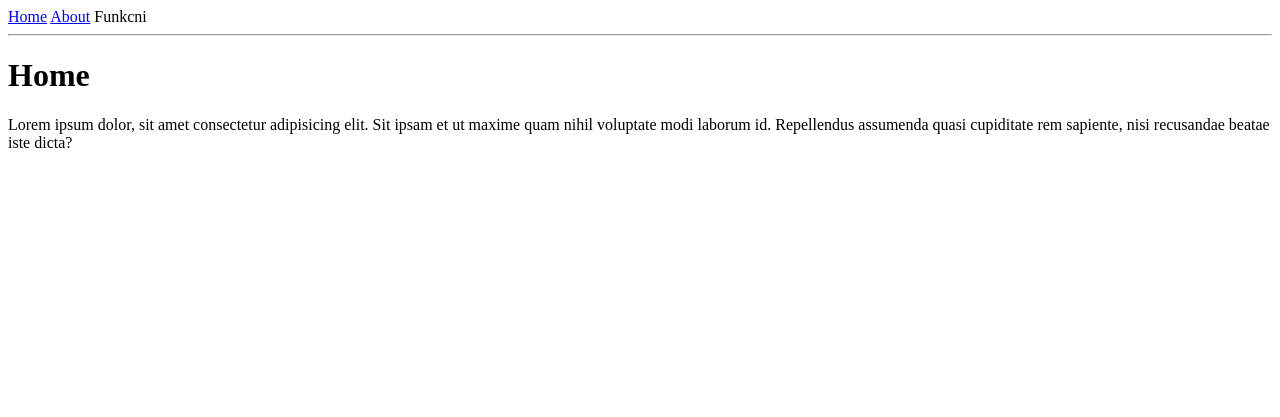
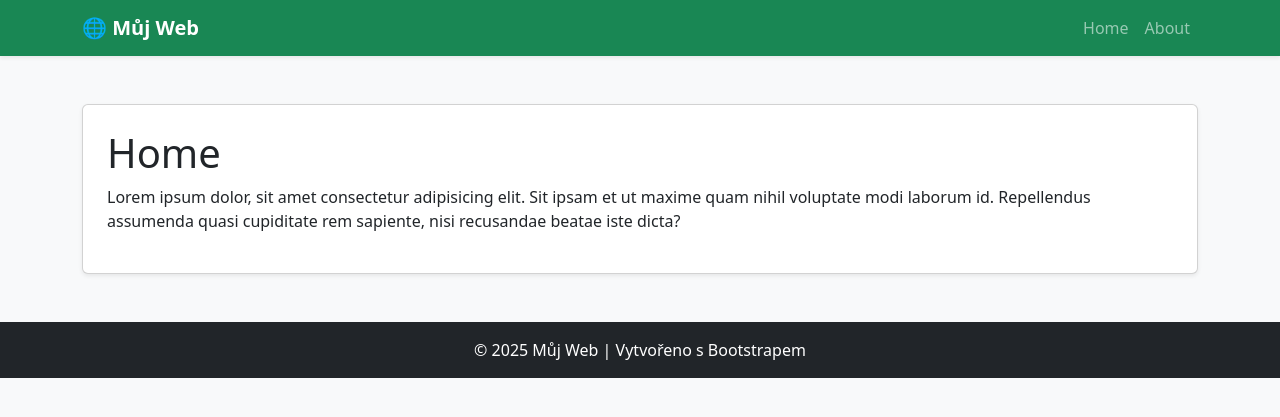
Before and after one commit to Viktor789-k/2025_wt_prj_meca, a Django app: page / in a window 1280 px wide. Shown: the top 417 px of the page. Run offline with Django 5.2, Linux system fonts and the light colour scheme.

Commit message:
Update base.html with Bootstrap and language changes

```diff
--- a/prj/app/templates/base.html
+++ b/prj/app/templates/base.html
@@ -1,16 +1,56 @@
 <!DOCTYPE html>
-<html lang="en">
+<html lang="cs">
 <head>
     <meta charset="UTF-8">
-    <meta name="viewport" content="width=device-width, initial-scale=1.0">
-    <title>Document</title>
+    <meta name="viewport" content="width=device-width, initial-scale=1">
+    <title>{% block title %}Document{% endblock %}</title>
+
+    <!-- Bootstrap CSS -->
+    <link href="https://cdn.jsdelivr.net/npm/bootstrap@5.3.8/dist/css/bootstrap.min.css"
+          rel="stylesheet">
 </head>
-<body>
-    <a href="/">Home</a>
-    <a href="/about">About</a>
-    Funkcni
-    <hr>
-    {% block content %}
-    {% endblock %}
+<body class="bg-light">
+
+    <!-- 🔹 Navbar -->
+    <nav class="navbar navbar-expand-lg navbar-dark bg-success shadow-sm">
+        <div class="container">
+            <a class="navbar-brand fw-bold" href="/">🌐 Můj Web</a>
+
+            <button class="navbar-toggler" type="button" data-bs-toggle="collapse"
+                    data-bs-target="#navbarNav">
+                <span class="navbar-toggler-icon"></span>
+            </button>
+
+            <div class="collapse navbar-collapse" id="navbarNav">
+                <ul class="navbar-nav ms-auto">
+                    <li class="nav-item">
+                        <a class="nav-link" href="/">Home</a>
+                    </li>
+                    <li class="nav-item">
+                        <a class="nav-link" href="/about">About</a>
+                    </li>
+                </ul>
+            </div>
+        </div>
+    </nav>
+
+    <!-- 🔹 Hlavní obsah -->
+    <main class="container my-5">
+        <div class="card shadow-sm p-4">
+            {% block content %}
+            {% endblock %}
+        </div>
+    </main>
+
+    <!-- 🔹 Footer -->
+    <footer class="bg-dark text-white text-center py-3 mt-auto">
+        <div class="container">
+            &copy; 2025 Můj Web | Vytvořeno s Bootstrapem
+        </div>
+    </footer>
+
+    <!-- Bootstrap JS -->
+    <script src="https://cdn.jsdelivr.net/npm/bootstrap@5.3.8/dist/js/bootstrap.bundle.min.js"></script>
+
 </body>
 </html>
```
